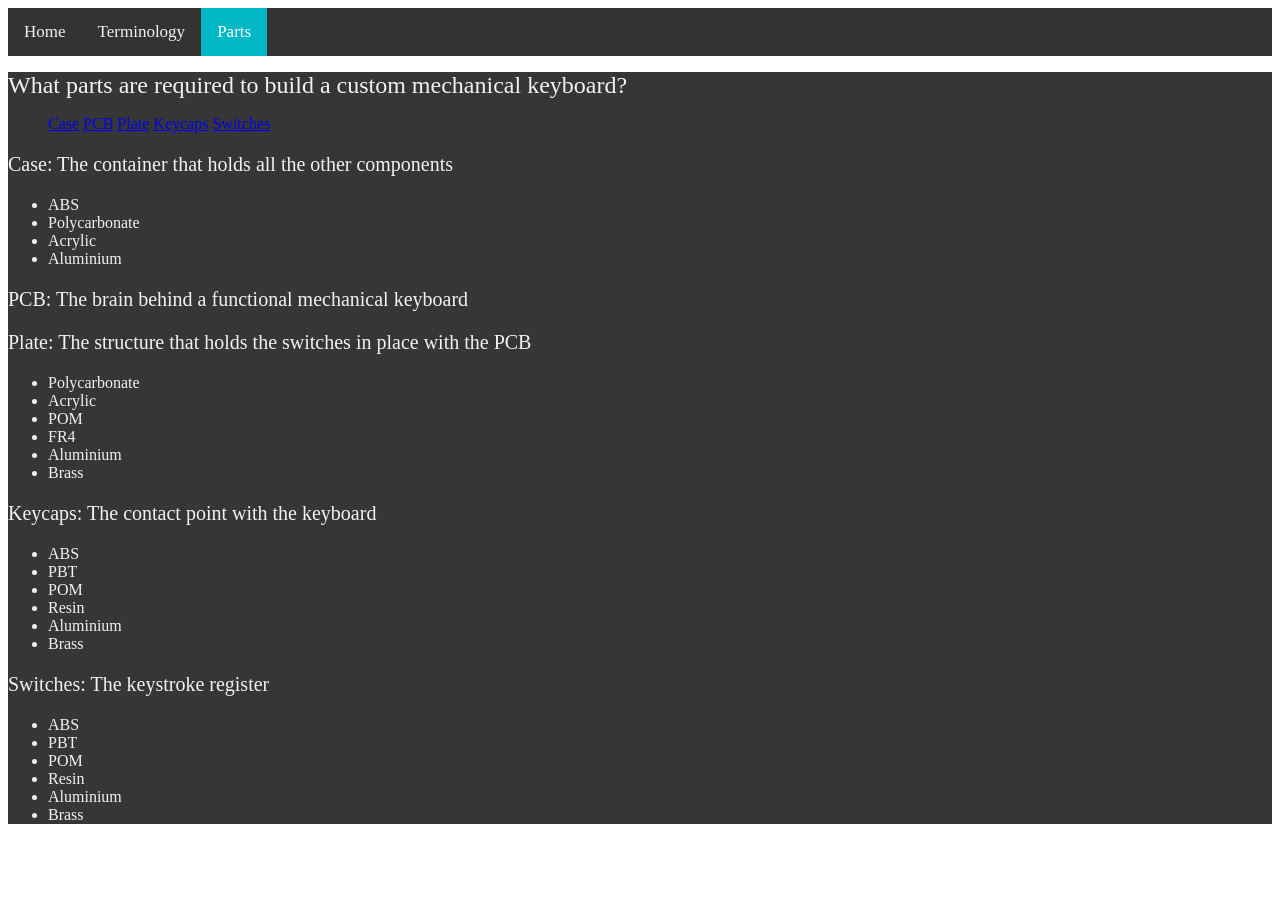
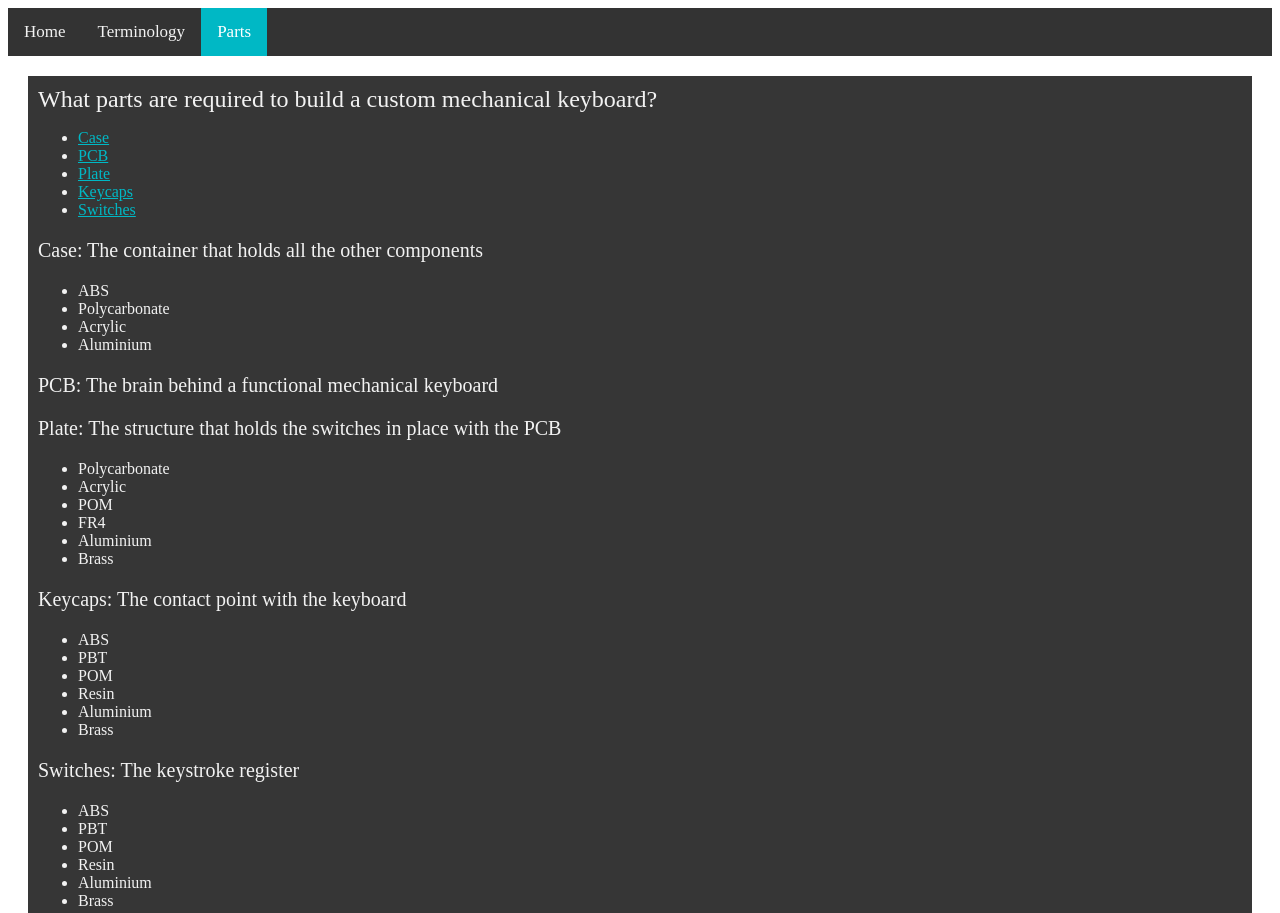
Before and after one commit to LimJunquanRyan/IDAssignment1, a plain HTML site: page parts.html in a window 1280 px wide. Shown: the top 913 px of the page. Before the commit the page ends 840 px from the top, so only its background shows below. Drawn offline with Linux system fonts and the light colour scheme.

Commit message:
added margin, padding and updated pagelink colors

```diff
--- a/parts.html
+++ b/parts.html
@@ -12,14 +12,13 @@
             <a href="javascript:void(0);" class="icon" onclick="navigate()"></a>
         </nav>
         <section class="container">
-            <p></p>
             <header class="heading1">What parts are required to build a custom mechanical keyboard?</header>
-            <ul>
-                <a href="#case">Case</a>
-                <a href="#pcb">PCB</a>
-                <a href="#plate">Plate</a>
-                <a href="#keycaps">Keycaps</a>
-                <a href="#switches">Switches</a>
+            <ul class="pageLinks">
+                <li><a href="#case">Case</a></li>
+                <li><a href="#pcb">PCB</a></li>
+                <li><a href="#plate">Plate</a></li>
+                <li><a href="#keycaps">Keycaps</a></li>
+                <li><a href="#switches">Switches</a></li>
             </ul>
             <p class="heading2" id="case">Case: The container that holds all the other components</p>
                 <ul class="normal">
--- a/style.css
+++ b/style.css
@@ -15,9 +15,17 @@
 
 .container{
   background-color: #363636;
+  margin: 20px;
+  padding: 10px;
 }
 
+.pageLinks > li{
+  color: #f2f2f2;
+}
 
+.pageLinks > li > a{
+  color: #00b8c5;
+}
 
 .topnav {
     overflow: hidden;
```
Also changed, not shown: index.html (+2 -3 lines), terminology.html (+0 -1 lines).
